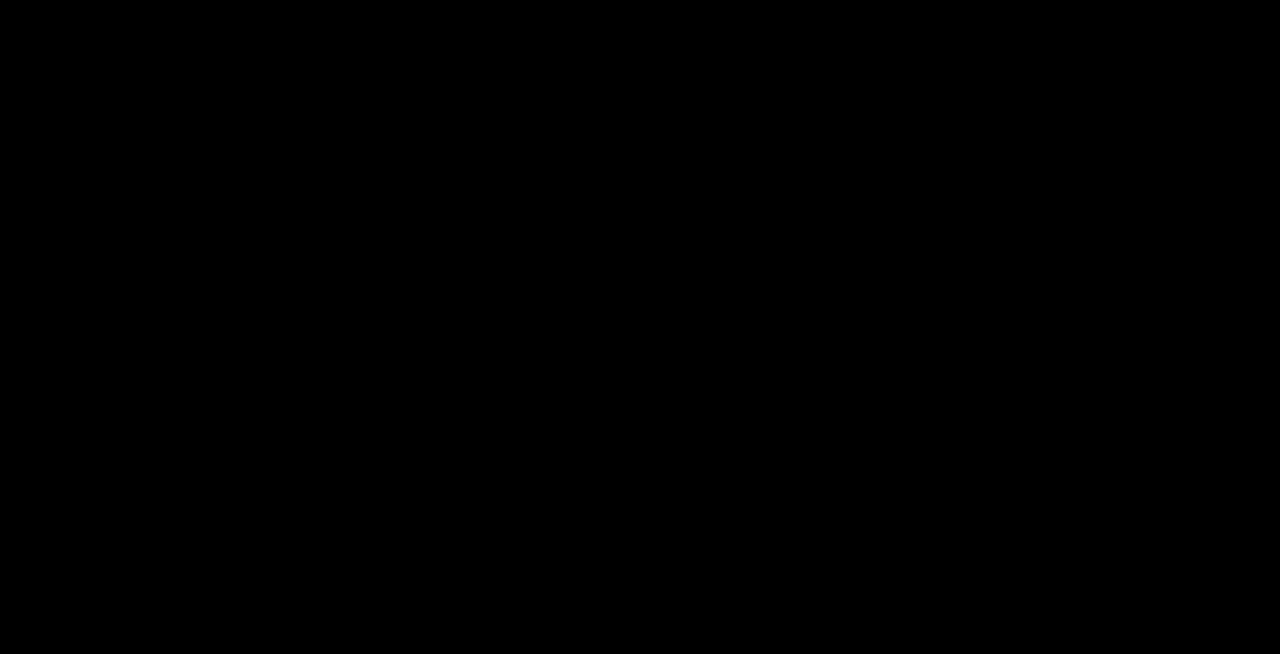
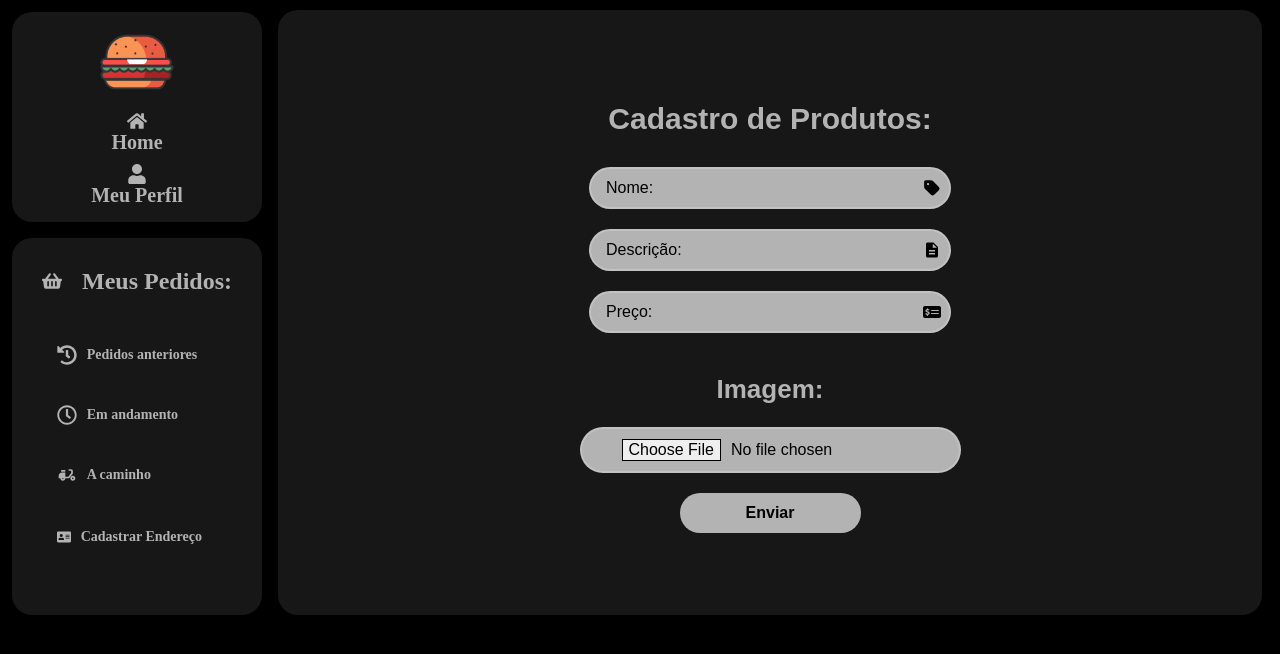
Before and after one commit to DiegoOtani/Hamburgueria, a React (Vite) app: page /product/register in a window 1280 px wide. Before the commit this address had no page. Shown: the top 654 px of the page. Built offline with nearby package versions, Linux system fonts and the light colour scheme.

Commit message:
feat: products register

```diff
--- a/src/App.css
+++ b/src/App.css
@@ -26,3 +26,65 @@ form p{
   font-family: sans-serif;
   font-weight: 600;
 }
+form .errors {
+  width: 100%;
+}
+
+form .errors p {
+  background-color: rgb(218, 85, 85);
+  margin-top: 0px;
+  padding: 10px;
+  width: 95%;
+  font-size: 14px;
+  color: #000;
+  border-radius: 20px;
+}
+
+.success {
+  width: 100%;
+}
+
+.success p {
+  background-color: #28a745;
+  margin-top: 0px;
+  padding: 10px;
+  width: 95%;
+  font-size: 14px;
+  color: #000;
+  border-radius: 20px;
+}
+
+.input-field{
+  position: relative;
+  margin: 10px;
+  width: 100%;
+  font-size: 16px;
+  border-radius: 20px;
+  display: flex;
+  align-items: center;
+  justify-content: center;
+}
+
+.input-field input{
+  width: 100%;
+  height: 100%;
+  background-color: #b3b3b3;
+  outline: none;
+  border: 2px solid rgba(255, 255, 255, 0.2);
+  border-radius: 40px;
+  font-size: 16px;
+  padding: 10px 15px;
+}
+
+.input-field input::placeholder {
+  color: #000;
+}
+
+.input-field .icon {
+  position: absolute;
+  right: 10px;
+  top: 50%;
+  transform: translateY(-50%);
+  font-size: 18px;
+  color: #000;
+}
--- a/src/main.jsx
+++ b/src/main.jsx
@@ -33,7 +33,7 @@ const router = createBrowserRouter([
         element: <UserEdit/>
       },
       {
-        path: "/admin/register",
+        path: "/product/register",
         element: <Register />
       }
     ]
--- a/src/routes/Login/Login.css
+++ b/src/routes/Login/Login.css
@@ -26,12 +26,6 @@
   font-weight: 700;
 }
 
-.Login form p{
-  font-size: 24px;
-  font-family: sans-serif;
-  font-weight: 600;
-}
-
 .Login form .success {
   width: 100%;
 }
@@ -44,55 +38,6 @@
   font-size: 14px;
   color: #000;
   border-radius: 20px;
-}
-
-.Login form .errors {
-  width: 100%;
-}
-
-.Login form .errors p{
-  background-color: rgb(218, 85, 85);
-  margin-top: 0px;
-  padding: 10px;
-  width: 95%;
-  font-size: 14px;
-  color: #000;
-  border-radius: 20px;
-}
-
-.input-field{
-  position: relative;
-  margin: 10px;
-  width: 100%;
-  font-size: 16px;
-  border-radius: 20px;
-  display: flex;
-  align-items: center;
-  justify-content: center;
-}
-
-.input-field input{
-  width: 100%;
-  height: 100%;
-  background-color: #b3b3b3;
-  outline: none;
-  border: 2px solid rgba(255, 255, 255, 0.2);
-  border-radius: 40px;
-  font-size: 16px;
-  padding: 10px 15px;
-}
-
-.input-field input::placeholder {
-  color: #000;
-}
-
-.input-field .icon {
-  position: absolute;
-  right: 10px;
-  top: 50%;
-  transform: translateY(-50%);
-  font-size: 18px;
-  color: #000;
 }
 
 .Login form button {
--- a/src/routes/Register/Register.css
+++ b/src/routes/Register/Register.css
@@ -9,13 +9,6 @@
   justify-content: center;
 }
 
-.product-form form{
-  display: flex;
-  flex-direction: column;
-  justify-content: center;
-  align-items: center;
-}
-
 .product-form form h1{
   font-size: 30px;
   font-family: sans-serif;
@@ -25,21 +18,9 @@
   font-size: 26px;
   font-family: sans-serif;
 }
-.product-form form input {
-  margin: 10px;
-  padding: 10px 15px;
-  width: 100%;
-  height: 100%;
-  background-color: #b3b3b3;
-  outline: none;
-  border: 2px solid rgba(255, 255, 255, 0.2);
-  border-radius: 40px;
-  font-size: 16px;
-  text-align: center;
-}
+
 .product-form form input::-webkit-input-placeholder{
   color: #000;
-  text-align: center;
 }
 
 .input-image{
--- a/src/routes/Register/Register.jsx
+++ b/src/routes/Register/Register.jsx
@@ -1,5 +1,9 @@
 import React, { useState } from 'react'
 import axios from 'axios'
+
+import { MdDescription} from "react-icons/md";
+import { FaMoneyCheckDollar, FaTag } from "react-icons/fa6";
+
 import "./Register.css"
 
 const Register = () => {
@@ -8,10 +12,14 @@ const Register = () => {
     description: "",
     price: "",
     file: null
-  })
+  });
+  const [errors, setErrors] = useState([]);
+  const [success, setSuccess] = useState([]);
 
   const handleSubmit = async (e) => {
     e.preventDefault();
+    setErrors([]);
+    setSuccess([]);
 
     const form = new FormData();
 
@@ -22,14 +30,16 @@ const Register = () => {
 
     try {
 
-      const response = await axios.post("http://localhost:3000/api/admin/register", formData, {
+      const response = await axios.post("http://localhost:3000/api/product/register", formData, {
         headers: {
           'Content-Type': 'multipart/form-data'
         }
       });
       console.log(response.data);
+      setSuccess([response.data]);
     } catch (e) {
-      console.log(e);
+      setErrors([e.response.data]);
+      console.log(e.response.data);
     }
 
     setFormData({
@@ -47,7 +57,7 @@ const Register = () => {
 
     setFormData({
       ...formData,
-      [name]: files ? files[0] : value
+      [name]: files ? files[0] : value.toLowerCase()
     });
   };
 
@@ -55,6 +65,24 @@ const Register = () => {
     <div className='product-form'>
       <form onSubmit={handleSubmit}>
         <h1>Cadastro de Produtos:</h1>
+
+        {errors.length > 0 && (
+          <div className="errors">
+            {errors.map((error, index) => (
+              <p key={index}> {error} </p>
+            ))}
+          </div>
+        )}
+
+        {success.length > 0 && (
+          <div className="success">
+            {success.map((error, index) => (
+              <p key={index}> {error} </p>
+            ))}
+          </div>
+        )}
+
+        <div className="input-field">
           <input
             key='name'
             type="text"
@@ -63,6 +91,10 @@ const Register = () => {
             value={formData.name}
             onChange={handleInputChange}
           />
+          <FaTag className='icon'/>
+        </div>
+
+        <div className="input-field">
           <input
             key='description'
             type="text"
@@ -71,6 +103,10 @@ const Register = () => {
             value={formData.description}
             onChange={handleInputChange}
           />
+          <MdDescription className='icon'/>
+        </div>
+
+        <div className="input-field">
           <input
             key='price'
             type="text"
@@ -79,6 +115,10 @@ const Register = () => {
             value={formData.price}
             onChange={handleInputChange}
           />
+          <FaMoneyCheckDollar className='icon'/>
+        </div>
+
+        <div className="input-field">
           <div className='input-image'>
             <h2>Imagem:</h2>
             <input
@@ -86,10 +126,12 @@ const Register = () => {
               id="file-input"
               type="file"
               name='file'
-            accept='image/jpeg, image/png'
+              accept='image/jpeg, image/png image/webp'
               onChange={handleInputChange}
             />
           </div>
+        </div>
+
         <button type="submit">Enviar</button>
       </form>
     </div>
--- a/src/routes/User/User.jsx
+++ b/src/routes/User/User.jsx
@@ -7,7 +7,6 @@ import './User.css'
 const User = () => {
   const {user, setUser} = useContext(UserContext);
   const navigate = useNavigate();
-  const [ errors, setErrors] = useState([]);
 
   useEffect(() => {
     if(!user) {
@@ -16,8 +15,6 @@ const User = () => {
   }, [user, navigate]);
 
   const handleDelete = async() => {
-    setErrors([]);
-
     try {
       const response = await axios.delete(`http://localhost:3000/api/user/delete/${user._id}`);
       console.log(response.data);
@@ -25,7 +22,7 @@ const User = () => {
       setUser(null);
       navigate('/');
     } catch (error) {
-      setErrors(error);
+      console.log(error);
     }
   }
 
--- a/src/routes/UserEdit/UserEdit.jsx
+++ b/src/routes/UserEdit/UserEdit.jsx
@@ -30,7 +30,7 @@ const UserEdit = () => {
     setErrors([]);
 
     try {
-      const response = await axios.put(`http://localhost:3000/api/user/${user._id}`, formData);
+      const response = await axios.put(`http://localhost:3000/api/user/edit/${user._id}`, formData);
       console.log(response.data);
       setUser(response.data.user);
       setFormData({
```
Lines whose indentation alone changed are shown as unchanged.
